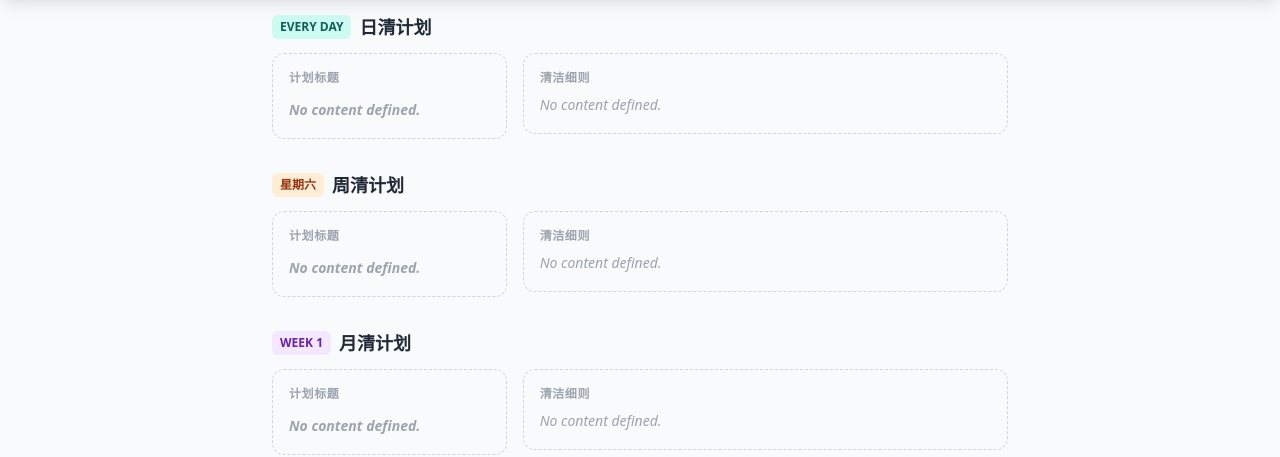
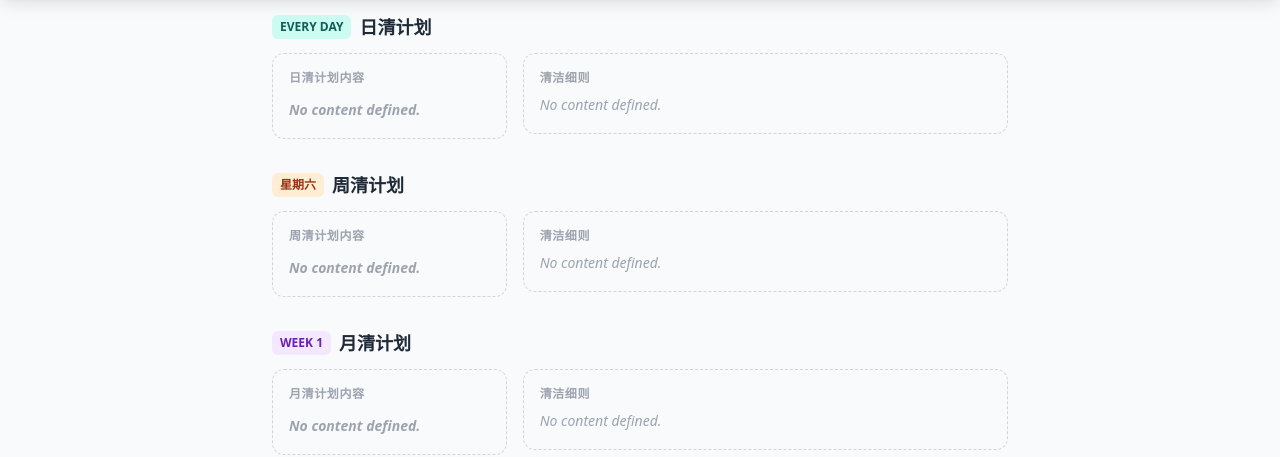
Before and after one commit to huang111508-dotcom/Riyad-cleaning-plan, a React (Vite) app: page / in a window 1280 px wide. Shown: the part 261-718 px from the top of the page. Built offline with nearby package versions, Linux system fonts and the light colour scheme; no server answers; the database is empty.

Commit message:
Add files via upload

```diff
--- a/App.tsx
+++ b/App.tsx
@@ -383,7 +383,7 @@ const MainApp: React.FC = () => {
           <div className="grid grid-cols-1 md:grid-cols-3 gap-4">
              <div className="md:col-span-1">
                 <ContentBox
-                  label={lang === 'cn' ? '计划标题' : 'Task Title'}
+                  label={lang === 'cn' ? '日清计划内容' : 'Daily Plan Content'}
                   content={dailyTask?.title[lang] || ''}
                   isEmpty={!dailyTask}
                   isAdmin={isAdminMode}
@@ -414,7 +414,7 @@ const MainApp: React.FC = () => {
           <div className="grid grid-cols-1 md:grid-cols-3 gap-4">
              <div className="md:col-span-1">
                 <ContentBox
-                  label={lang === 'cn' ? '计划标题' : 'Task Title'}
+                  label={lang === 'cn' ? '周清计划内容' : 'Weekly Plan Content'}
                   content={weeklyTask?.title[lang] || ''}
                   isEmpty={!weeklyTask}
                   isAdmin={isAdminMode}
@@ -445,7 +445,7 @@ const MainApp: React.FC = () => {
           <div className="grid grid-cols-1 md:grid-cols-3 gap-4">
              <div className="md:col-span-1">
                 <ContentBox
-                  label={lang === 'cn' ? '计划标题' : 'Task Title'}
+                  label={lang === 'cn' ? '月清计划内容' : 'Monthly Plan Content'}
                   content={monthlyTask?.title[lang] || ''}
                   isEmpty={!monthlyTask}
                   isAdmin={isAdminMode}
--- a/components/AdminTaskModal.tsx
+++ b/components/AdminTaskModal.tsx
@@ -114,7 +114,7 @@ export const AdminTaskModal: React.FC<AdminTaskModalProps> = ({
 
           <div className="space-y-4">
              <div>
-               <label className="block text-xs font-medium text-gray-500 mb-1">计划标题 (Plan Title - CN)</label>
+               <label className="block text-xs font-medium text-gray-500 mb-1">计划内容 (Plan Content - CN)</label>
                <input
                  type="text"
                  value={titleCn}
@@ -125,7 +125,7 @@ export const AdminTaskModal: React.FC<AdminTaskModalProps> = ({
                />
              </div>
              <div>
-               <label className="block text-xs font-medium text-gray-500 mb-1">Plan Title (EN)</label>
+               <label className="block text-xs font-medium text-gray-500 mb-1">Plan Content (EN)</label>
                <input
                  type="text"
                  value={titleEn}
```
